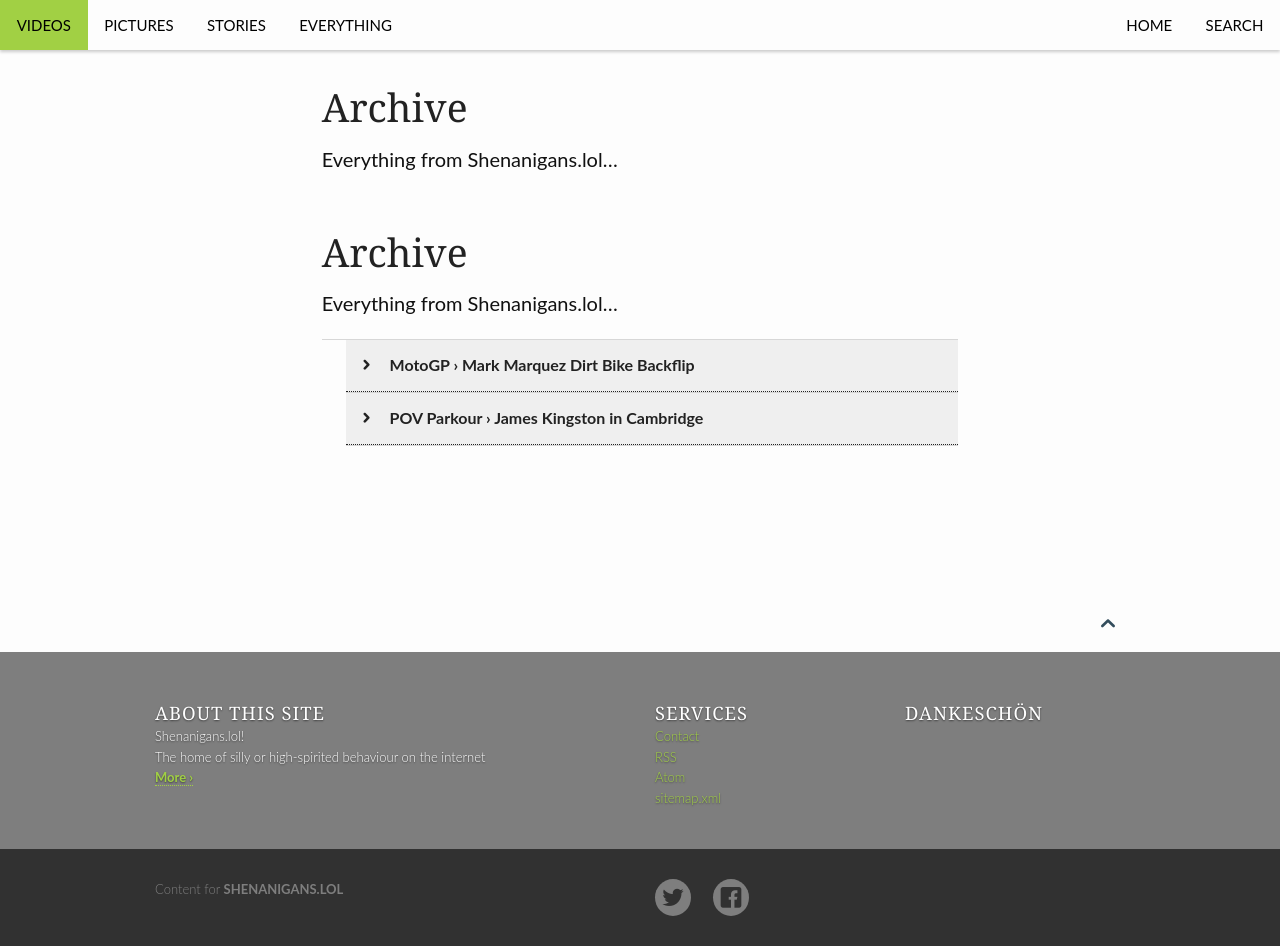
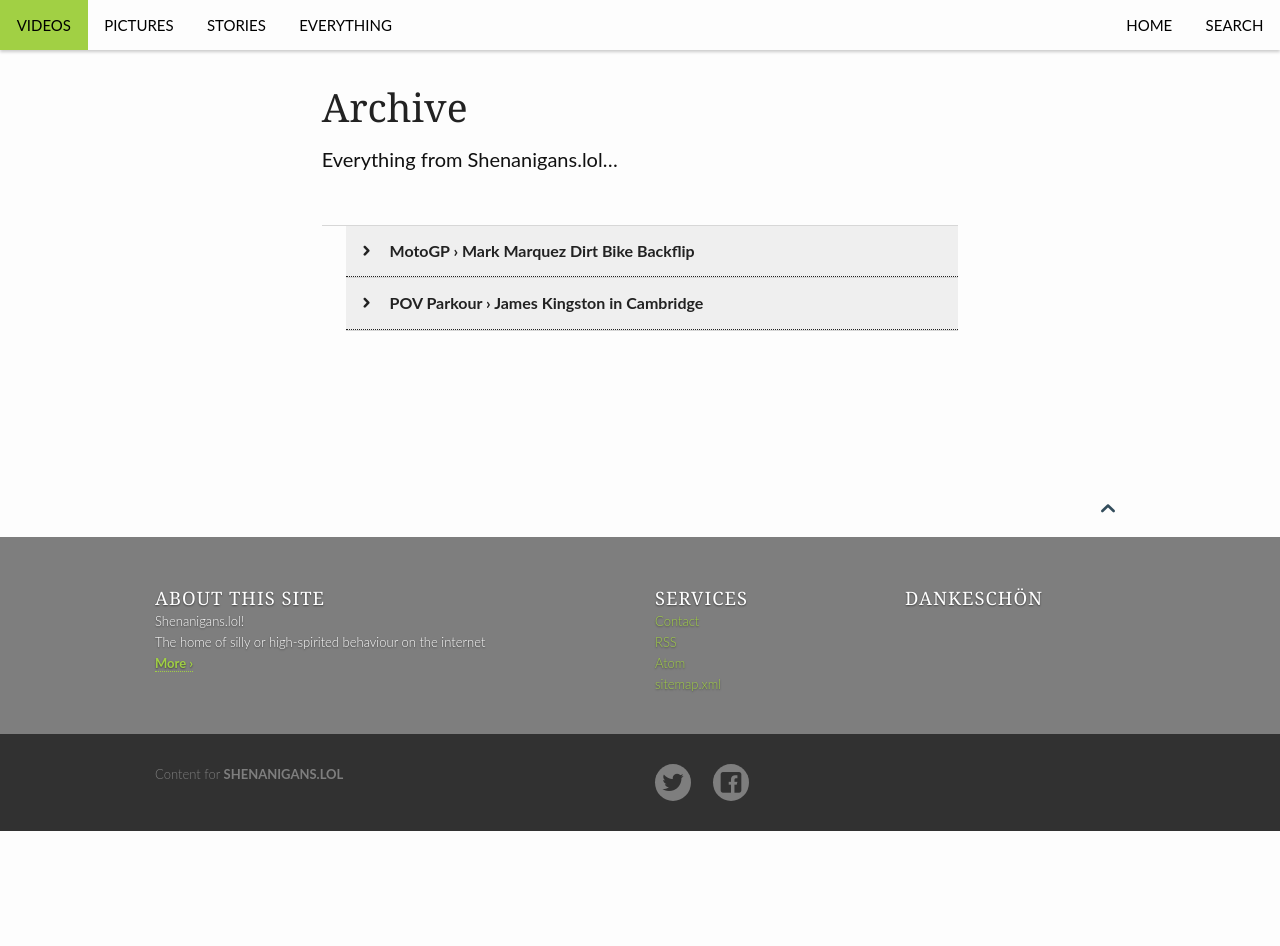
Before and after one commit to johnpfisk/shenanigans.lol, a Jekyll site: the page built from articles/archive.html, in a window 1280 px wide. Built offline with Jekyll 4.4.1, drawn with Linux system fonts in a browser that asks for light colours; after the commit the page ends 900 px from its top, so only the background shows below that.

Commit message:
Update archive.html

```diff
--- a/articles/archive.html
+++ b/articles/archive.html
@@ -8,9 +8,6 @@ permalink: "/articles/archive/"
 ---
 <div id="blog-index" class="row">
 	<div class="small-12 columns t30">
-		<h1>{{ page.title }}</h1>
-		{% if page.teaser %}<p class="teaser">{{ page.teaser }}</p>{% endif %}
-
 		<dl class="accordion" data-accordion>
 			{% assign counter = 1 %}
 			{% for post in site.posts limit:1000 %}
```
